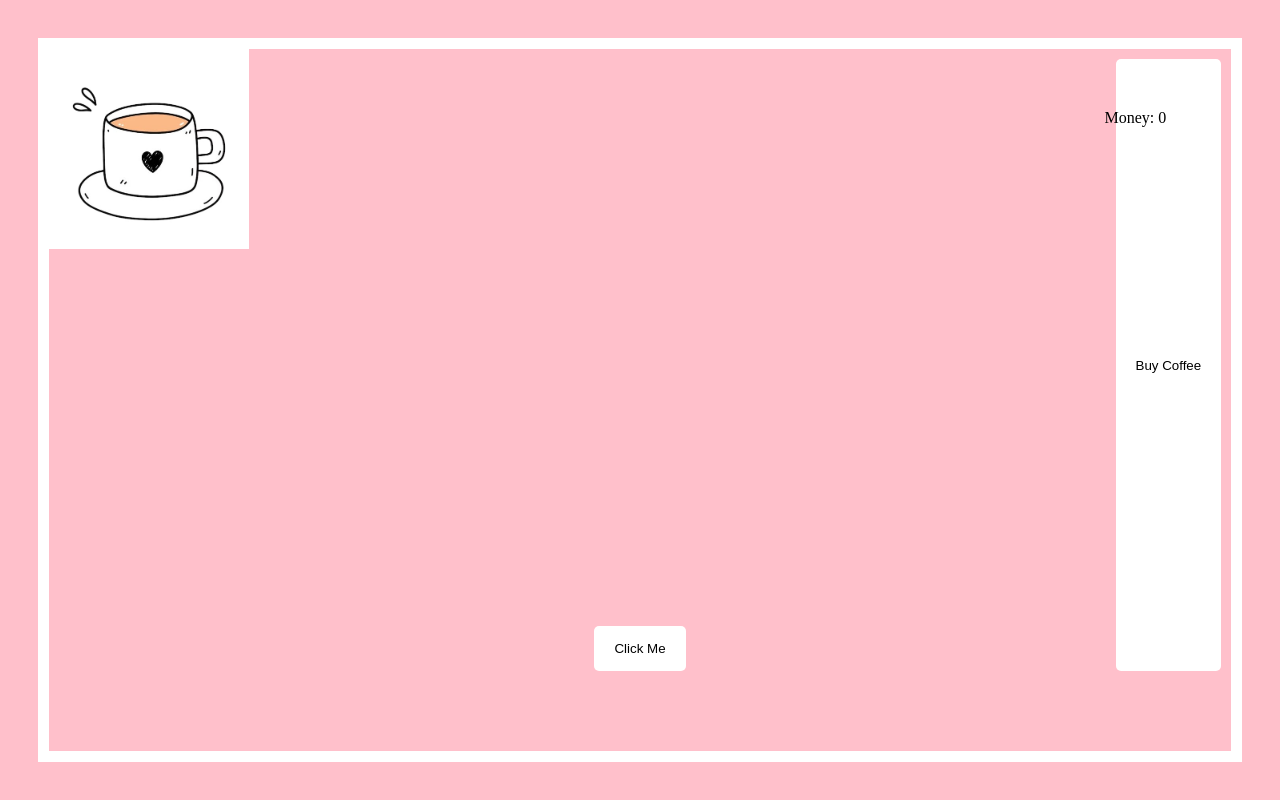
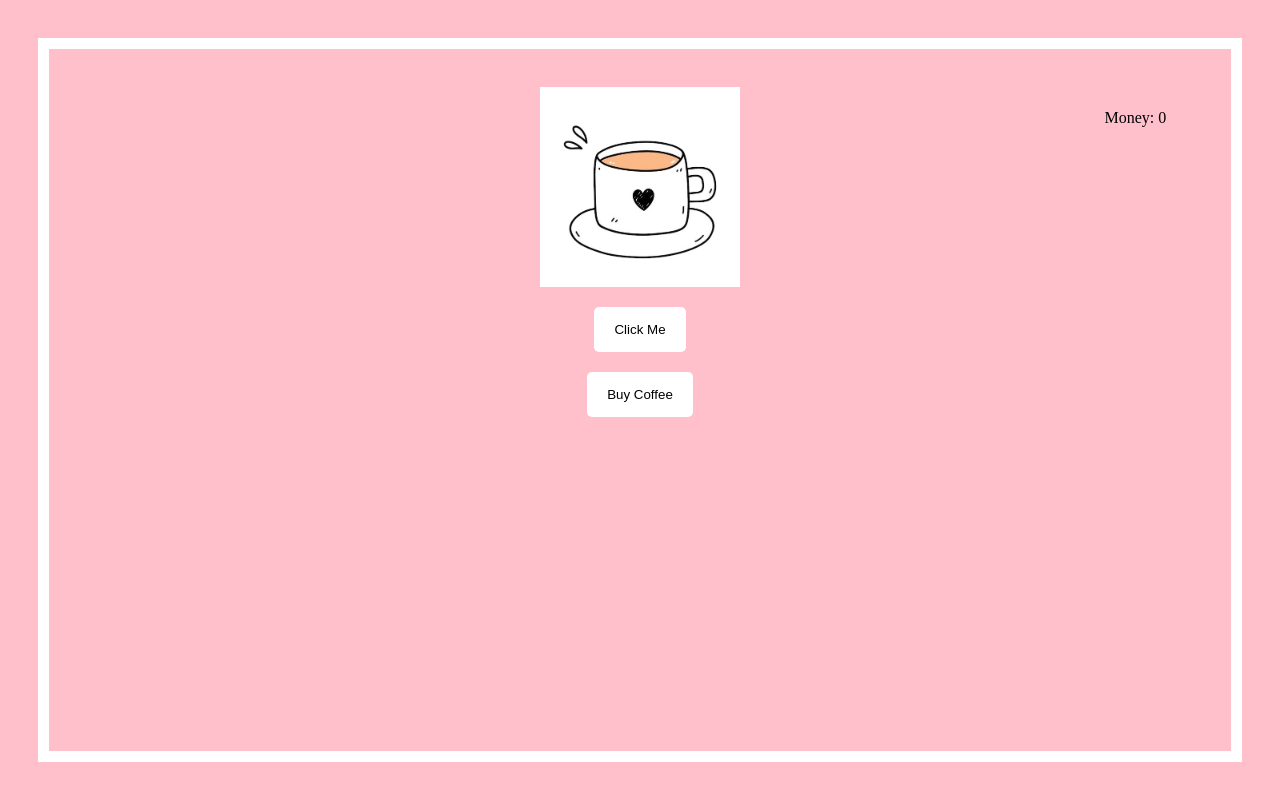
Before and after one commit to polina-volodina/KohviMaania, a Flask app: page / in a window 1280 px wide. Run offline with Flask 3, Linux system fonts and the light colour scheme.

Commit message:
Peaaegu töötav buy nupp

```diff
--- a/Current/app.py
+++ b/Current/app.py
@@ -1,13 +1,30 @@
-from flask import Flask, render_template
-from product import Product
+from flask import Flask, render_template, redirect, url_for
 
-app = Flask(__name__, template_folder='templates', static_folder='images')
-app = Flask(__name__, static_folder='images')
+app = Flask(__name__)
 
-@app.route("/")
+# Initialize money and coffee count
+money = 0
+coffee_count = 0
+
+@app.route('/')
 def index():
-    return render_template("index.html")
+    global money, coffee_count
+    return render_template('index.html', money=money, coffee_count=coffee_count)
+
+@app.route('/buy_coffee', methods=['POST'])
+def buy_coffee():
+    global money, coffee_count
+    coffee_price = 10
+    if money >= coffee_price:
+        money -= coffee_price
+        coffee_count += 1
+    return redirect(url_for('index'))
+
+@app.route('/increase_money', methods=['POST'])
+def increase_money():
+    global money
+    money += 1
+    return redirect(url_for('index'))
 
 if __name__ == '__main__':
     app.run(debug=True)
-    app.run(debug=True)
--- a/Current/templates/index.html
+++ b/Current/templates/index.html
@@ -21,14 +21,10 @@
             box-sizing: border-box; /* Include border in width and height calculations */
             padding: 1cm; /* Padding inside the container */
             display: flex;
-            justify-content: center;
-            align-items: center;
+            flex-direction: column; /* Arrange children in a column */
+            align-items: center; /* Center children horizontally */
         }
         .coffee-img {
-            position: absolute; /* Position coffee image absolutely within container */
-            top: 0; /* Initially position at the top */
-            left: 0; /* Initially position at the left */
-            cursor: move; /* Set cursor to indicate draggable element */
             width: 200px; /* Set width of the image */
             height: 200px; /* Set height of the image */
         }
@@ -39,8 +35,7 @@
             border: none; /* Remove border */
             border-radius: 5px; /* Rounded corners */
             cursor: pointer; /* Change cursor on hover */
-            position: absolute;
-            bottom: 80px;
+            margin-top: 20px;
         }
         .button:active {
             background-color: #ffd5dc; /* Color when button is clicked */
@@ -50,96 +45,29 @@
             top: 60px;
             right: 65px;
         }
+        #additional-coffee-images {
+            display: flex;
+            flex-wrap: wrap;
+            gap: 10px;
+            margin-top: 20px;
+        }
     </style>
 </head>
 <body>
     <div class="container">
-        <img src="images/coffee.jpg" class="coffee-img" id="coffee-img">
-        <button class="button" onclick="increaseMoney()">Click Me</button>
-        <button class="button" onclick="buyCoffee()" style="position: absolute; right: 10px; top: 10px;">Buy Coffee</button>
+        <img src="{{ url_for('static', filename='images/coffee.jpg') }}" class="coffee-img">
+        <form method="post" action="{{ url_for('increase_money') }}">
+            <button class="button" type="submit">Click Me</button>
+        </form>
+        <form method="post" action="{{ url_for('buy_coffee') }}">
+            <button class="button" type="submit">Buy Coffee</button>
+        </form>
         <div id="money">Money: <span id="moneyValue">{{ money }}</span></div>
+        <div id="additional-coffee-images">
+            {% for _ in range(coffee_count) %}
+                <img src="{{ url_for('static', filename='images/coffee.jpg') }}" class="coffee-img">
+            {% endfor %}
+        </div>
     </div>
+</body>
 </html>
-
-
-<script>
-        let money = localStorage.getItem('money');
-        // If it doesn't exist, initialize it to 0
-        if (money === null || isNaN(money)) {
-            money = 0;
-        } else {
-            // If it exists, convert it to a number
-            money = parseInt(money);
-        }
-        // Update the displayed money value
-        document.getElementById('moneyValue').textContent = money;
-
-        function increaseMoney() {
-            money++;
-            // Update the displayed money value
-            document.getElementById('moneyValue').textContent = money;
-            // Store the updated money value in localStorage
-            localStorage.setItem('money', money);
-        }
-
-        function PrintImage(source) {
-            pwa.document.open();
-            pwa.document.write(ImageToPrint(source));
-            pwa.document.close();
-        }
-
-        function ImageToPrint(source) {
-            return "<html><head><scri"+"pt>function step1(){\n" +
-                    "setTimeout('step2()', 10);}\n" +
-                    "function step2(){window.print();window.close()}\n" +
-                    "</scri" + "pt></head><body onload='step1()'>\n" +
-                    "<img src='" + source + "' /></body></html>";
-        }
-
-        function buyCoffee() {
-            const coffeePrice = 10;
-            if (money >= coffeePrice) {
-                money -= coffeePrice;
-                // Update the displayed money value
-                document.getElementById('moneyValue').textContent = money;
-                // Store the updated money value in localStorage
-                localStorage.setItem('money', money);
-            }
-        }
-
-
-    // Get the coffee image element
-        const coffeeImg = document.getElementById('coffee-img');
-
-        // Function to handle mouse movement for dragging the image
-        function handleMouseMove(event) {
-            // Calculate the new position of the image based on mouse position
-            const newX = event.clientX - coffeeImg.offsetWidth / 2;
-            const newY = event.clientY - coffeeImg.offsetHeight / 2;
-
-            // Set the new position of the image
-            coffeeImg.style.left = newX + 'px';
-            coffeeImg.style.top = newY + 'px';
-        }
-
-        // Function to start dragging the image
-        function startDragging(event) {
-            // Prevent default behavior (e.g., text selection) while dragging
-            event.preventDefault();
-
-            // Add event listeners for mousemove and mouseup events
-            document.addEventListener('mousemove', handleMouseMove);
-            document.addEventListener('mouseup', stopDragging);
-        }
-
-        // Function to stop dragging the image
-        function stopDragging() {
-            // Remove event listeners for mousemove and mouseup events
-            document.removeEventListener('mousemove', handleMouseMove);
-            document.removeEventListener('mouseup', stopDragging);
-        }
-
-        // Add event listener for mousedown event to start dragging the image
-        coffeeImg.addEventListener('mousedown', startDragging);
-
-</script>
```
